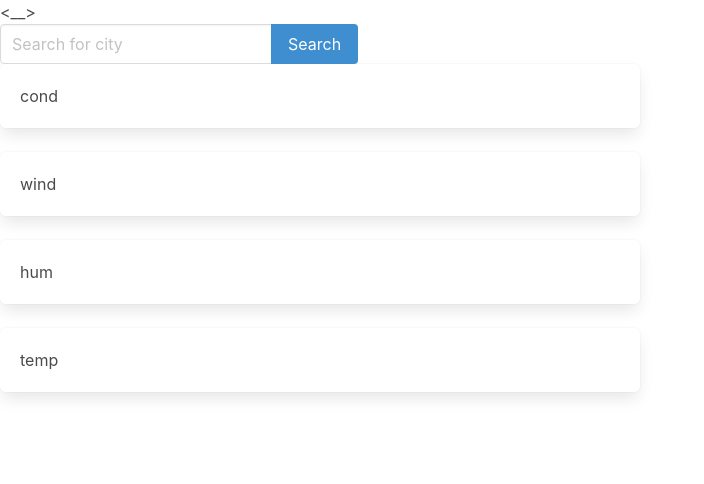
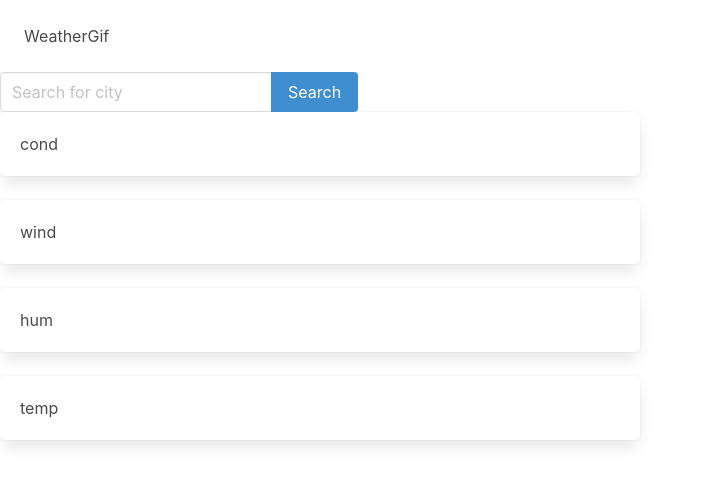
Before and after one commit to 13tinydots/project-one, a website with bundled scripts: page index.html in a window 1280 px wide. Shown: the whole page, without its empty margins (0-704 px from the left). Built offline with nearby package versions, Linux system fonts and the light colour scheme; no server answers.

Commit message:
Created repository and added header terms

```diff
--- a/index.html
+++ b/index.html
@@ -3,21 +3,26 @@
   <head>
     <meta charset="UTF-8" />
     <meta name="viewport" content="width=device-width, initial-scale=1" />
-    <__>
-
+    <title>WeatherGif</title>
     <link rel="stylesheet" href="style.css" />
-
-    <title>WeatherGif</title>
+    <script src="https://code.jquery.com/jquery-3.5.1.mijs">
+      integrity="sha256-9/aliU8dGd2tb6OSsuzixeV4y/faTqgFtohetphbbj0="
+      crossorigin="anonymous"
+    </script>
   </head>
   <!-- remember at this stage we are just going for minimum viable product -->
-  <body>
+  <body class="min-100-vh flex-column">
+    <header class="p-5 text-center">
+      <h1>WeatherGif</h1>
+    </header>
+
     <main>
       <nav>
         <!-- from Amanda's code in slack -->
 
         <div class="field has-addons">
           <div class="control">
-            <input class="input " type="text" placeholder="Search for city" />
+            <input class="input" type="text" placeholder="Search for city" />
           </div>
           <div class="control">
             <a class="button is-info"> Search </a>
@@ -37,6 +42,6 @@
         </div>
       </section>
     </main>
-    <script src="./scripts.js" type ="module" ></script>
+    <script src="./scripts.js" type="module"></script>
   </body>
 </html>
```
Also changed, not shown: 1 other file.
